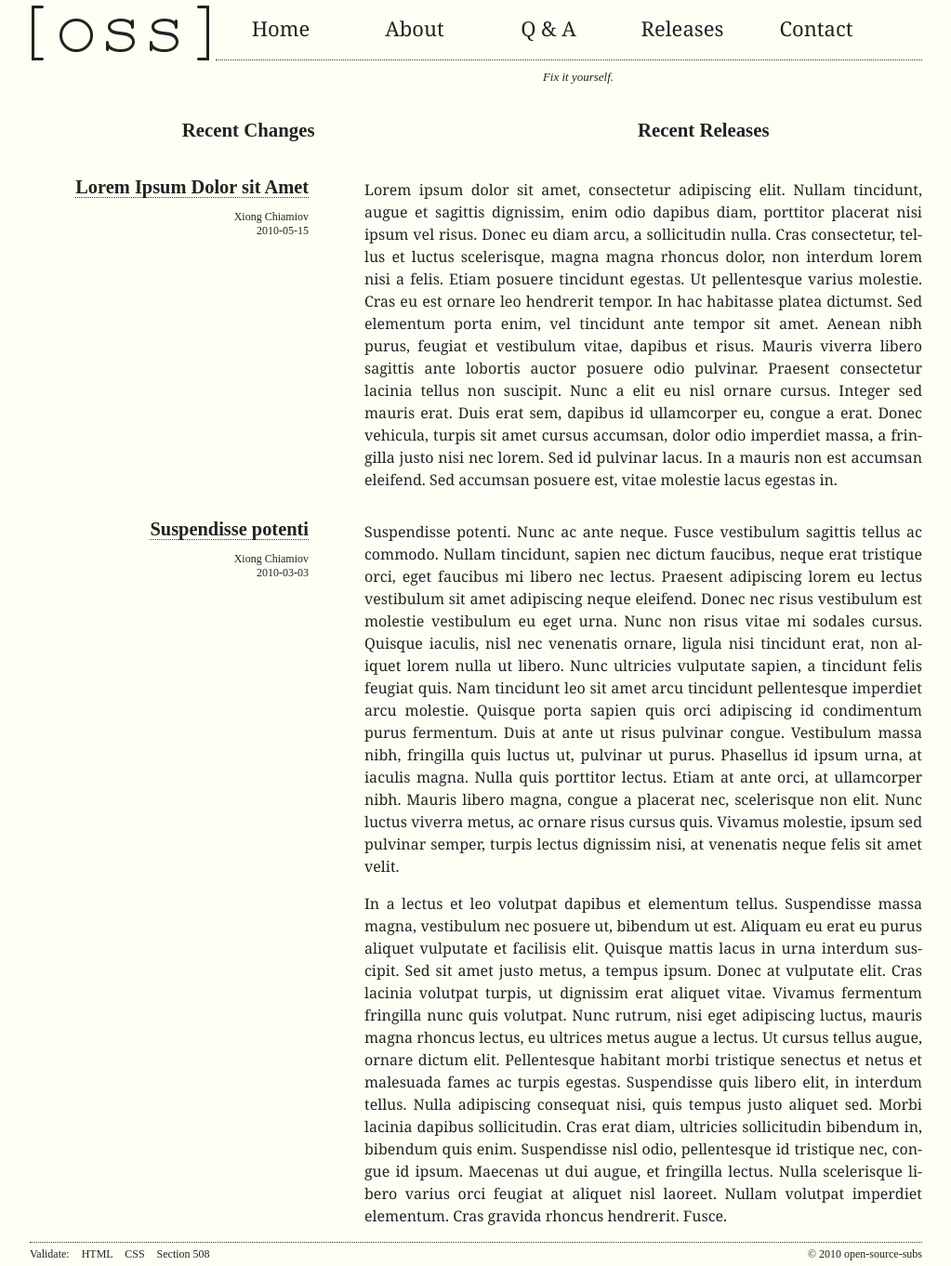
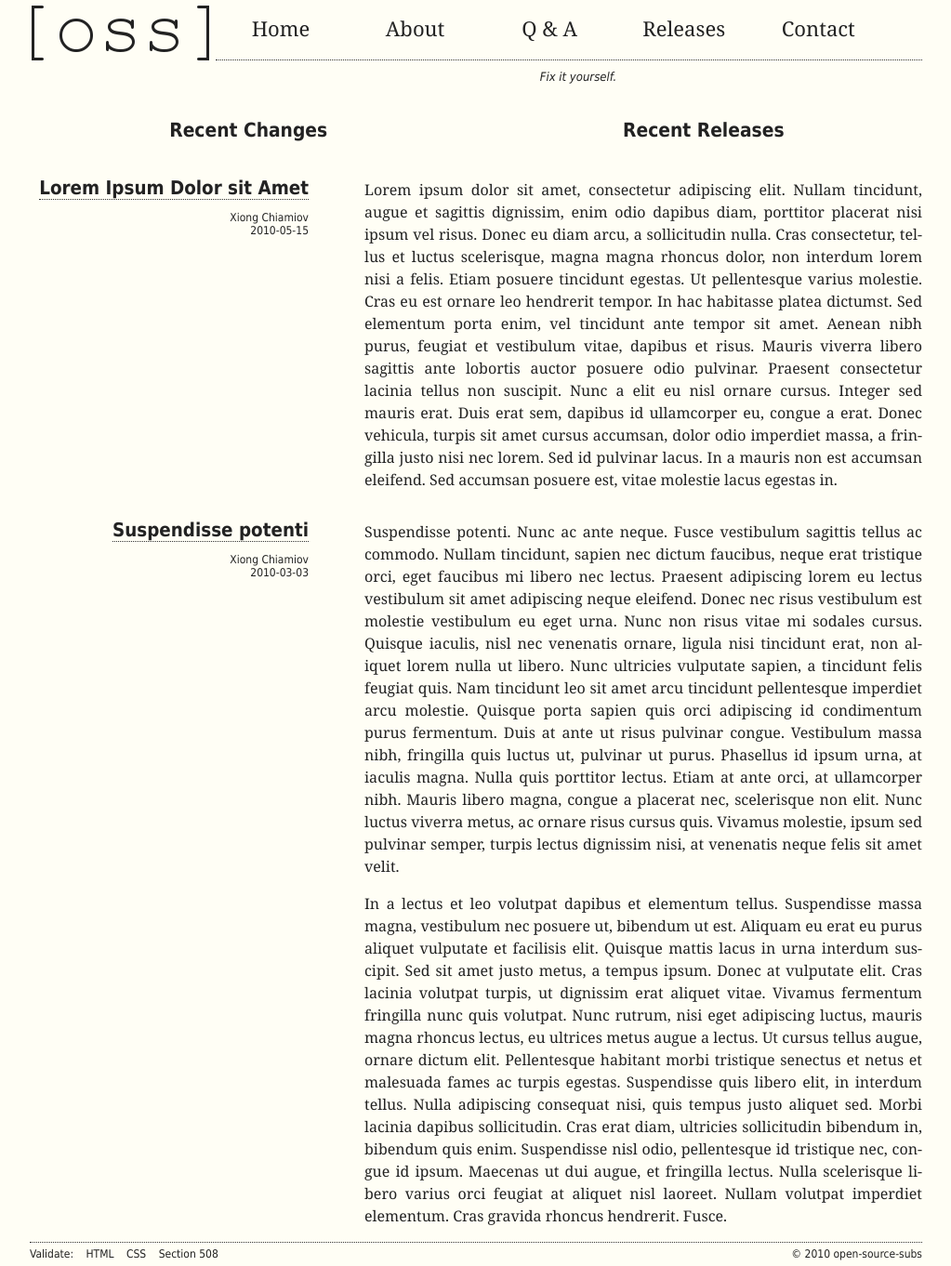
Before and after one commit to open-source-subs/open-source-subs.github.com, a Jekyll site: the page built from index.html, in a window 1280 px wide. Shown: the whole page at 93% size, without its empty margins (128-1151 px from the left). Built offline with Jekyll 4.4.1, drawn with Linux system fonts in a browser that asks for light colours; nearby versions of some CDN libraries; Markdown is read by kramdown in place of the engine named in the settings.

Commit message:
specify that we do want sans-serif for most things

```diff
--- a/media/css/structure.css
+++ b/media/css/structure.css
@@ -7,6 +7,7 @@ body {
 	padding: 0;
 	color: #222;
 	background-color: #FFFEF5;
+	font-family: Tahoma, sans-serif;
 }
 
 
```
